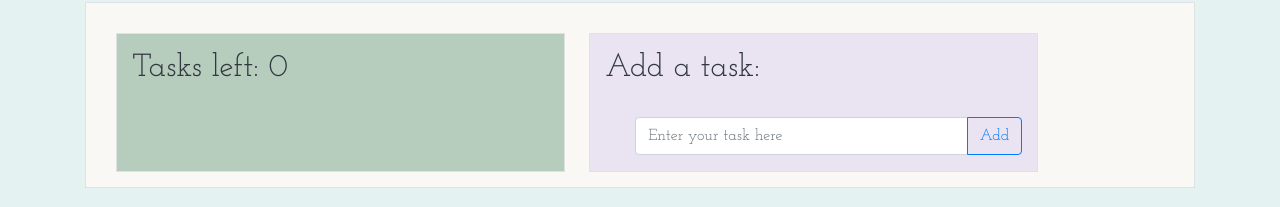
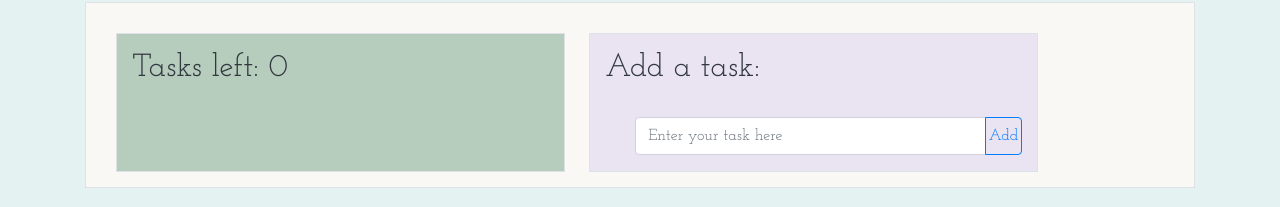
Before and after one commit to alexandra257/todo-proj-2020, a React (Create React App) app: page / in a window 1280 px wide. Shown: the part 84-291 px from the top of the page. Built offline with nearby package versions, Linux system fonts and the light colour scheme.

Commit message:
done alert

```diff
--- a/src/App.js
+++ b/src/App.js
@@ -8,66 +8,63 @@ import uuidv4 from "uuid/v4";
 
 class App extends React.Component {
   state = {
-    tasks: [
-      // { id: uuidv4(), description: "task 1", completed: false },
-      // { id: uuidv4(), description: "task 2", completed: false },
-      // { id: uuidv4(), description: "task 3", completed: false },
-    ]
+    tasks: []
   };
 
-  deleteTask = taskId => {
-    //Tasks will be deleted when this function executes
-    //Identify task that matches the given id & remove it
-    // updatedTasks = filtered list of tasks that are not equal to the taskId
-    const updatedTasks = this.state.tasks.filter(item => item.id !== taskId);
 
-    //(deleted task will have been removed from the array)
 
-    //Update the state with the new collection of tasks
-    //here we set the old state of task to a new state called updatedTasks
-    //we overwrite the state with updatedTasks
-    this.setState({
-      tasks: updatedTasks
-    });
-  };
 
-  completeTask = taskId => {
-    const tasksBeingUpdated = this.state.tasks; //array of tasks
-    for (let i = 0; i < tasksBeingUpdated.length; i++) {
-      //looping through the array of tasks
-      const task = tasksBeingUpdated[i]; //looking at each individual one
-      console.log(task.description);
-
-      if (task.id === taskId) {
-        //if the task id matches, then follow the code below
-        task.completed = true;
-        break;
-      }
-    }
-    this.setState({
-      tasks: tasksBeingUpdated
-    });
-  };
-
-  addTask = taskDescription => {
-    //defining task that is to be added
+  addTask = taskDescription => {     //defining task that is to be added
     const taskToAdd = {
       id: uuidv4(),
       description: taskDescription,
       completed: false
     };
 
-    //get current list of tasks from state
-    const currentTasks = this.state.tasks;
 
-    //add the taskToAdd to the array of tasks in state
-    currentTasks.push(taskToAdd);
-    //update the state
 
+    const currentTasks = this.state.tasks;     //get current list of tasks from state
+    currentTasks.push(taskToAdd);    //add the new task onto the array of tasks in state
     this.setState({
-      tasks: currentTasks
+      tasks: currentTasks   //updating the state
     });
   };
+
+
+  completeTask = taskId => {
+    alert('you want to complete ${taskId} from state')
+  }
+  //   const tasksBeingUpdated = this.state.tasks;  //array of tasks
+  //   for (let i = 0; i < tasksBeingUpdated.length; i++) {  //looping through the array of tasks
+  //     const task = tasksBeingUpdated[i]; //looking at each individual one
+  //     console.log(task.description);
+
+  //     if (task.id === taskId) { //if the task id matches,
+  //       task.completed = true;    //mark task completed as true
+  //       break;
+  //     }
+  //   }
+  //   this.setState({
+  //     tasks: tasksBeingUpdated  //updating the state
+  //   });
+  // };
+
+
+
+
+  //deleteTask identifies the task with matching id & removes it
+  deleteTask = taskId => {
+    const updatedTasks = this.state.tasks.filter(item => item.id !== taskId);     // updatedTasks = filtered list of tasks that are not equal to the taskId
+    this.setState({
+      tasks: updatedTasks      //here we update & overwrite the state to a new state called updatedTasks
+    });
+  };
+
+
+
+
+
+
 
   render() {
     return (
@@ -79,8 +76,7 @@ class App extends React.Component {
             <div className="col-lg-5 col-md-11 col-sm-11 border taskList">
               <TaskCount taskCount={this.state.tasks.length} />
 
-              {/* WE PASS THE deleteTaskFunc TO TaskList BECAUSE TASK LIST BRINGS IN THE TASK.
-deleteTaskFunc is the prop, deleteTask function is the value */}
+              {/* pass deleteTaskFunc to TaskList because Task.js is a child of this component. deleteTaskFunc is the prop*/}
               <TaskList
                 taskCollection={this.state.tasks}
                 deleteTaskFunc={this.deleteTask}
--- a/src/components/task/Task.css
+++ b/src/components/task/Task.css
@@ -41,3 +41,7 @@
 
 
 }
+
+.btn{
+  padding: 3px;
+}
--- a/src/components/task/Task.js
+++ b/src/components/task/Task.js
@@ -7,8 +7,9 @@ class Task extends React.Component {
   };
 
   doneClicked = () => {
+    // this.props.completedTaskFunc(this.props.item.id);
     this.props.completedTaskFunc(this.props.item.id);
-  };
+  }
 
   // doneClicked = () => {
   //     alert(`you clicked done button for task ${this.props.item.id}`)
```
